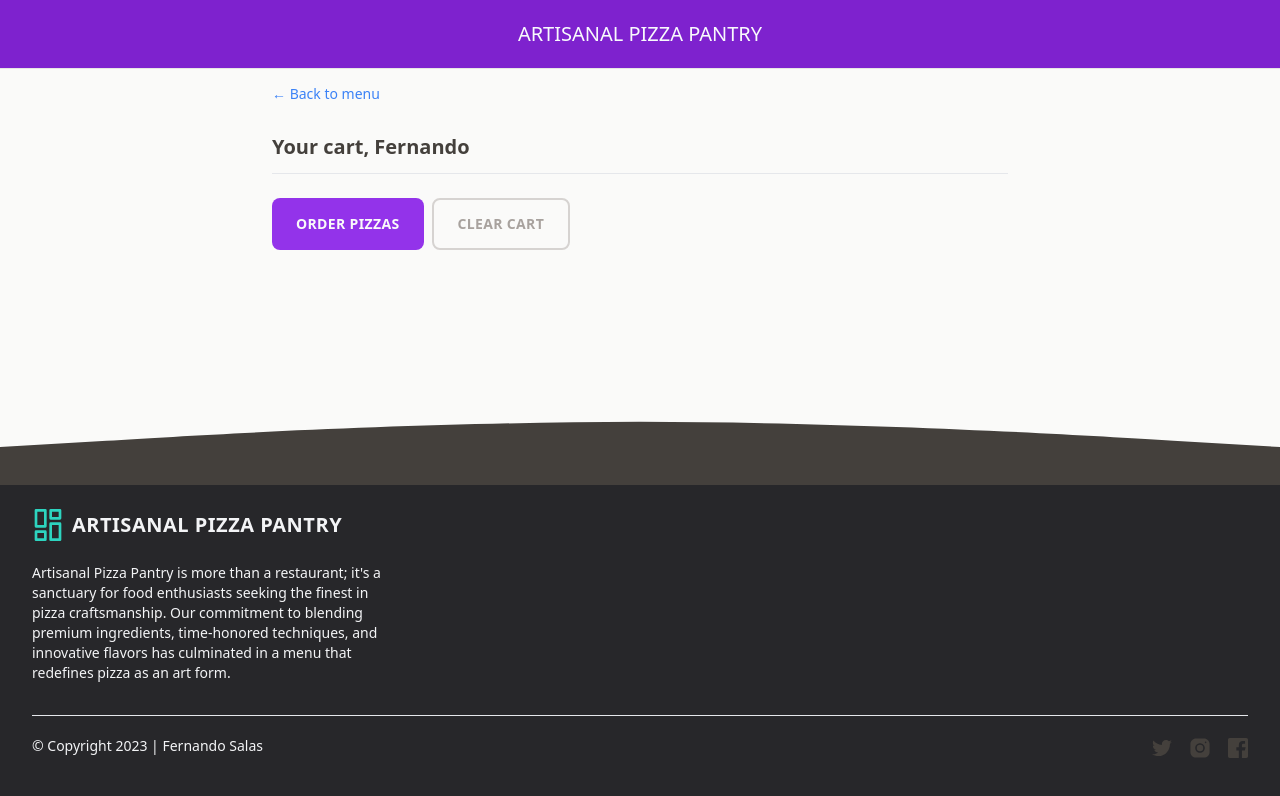
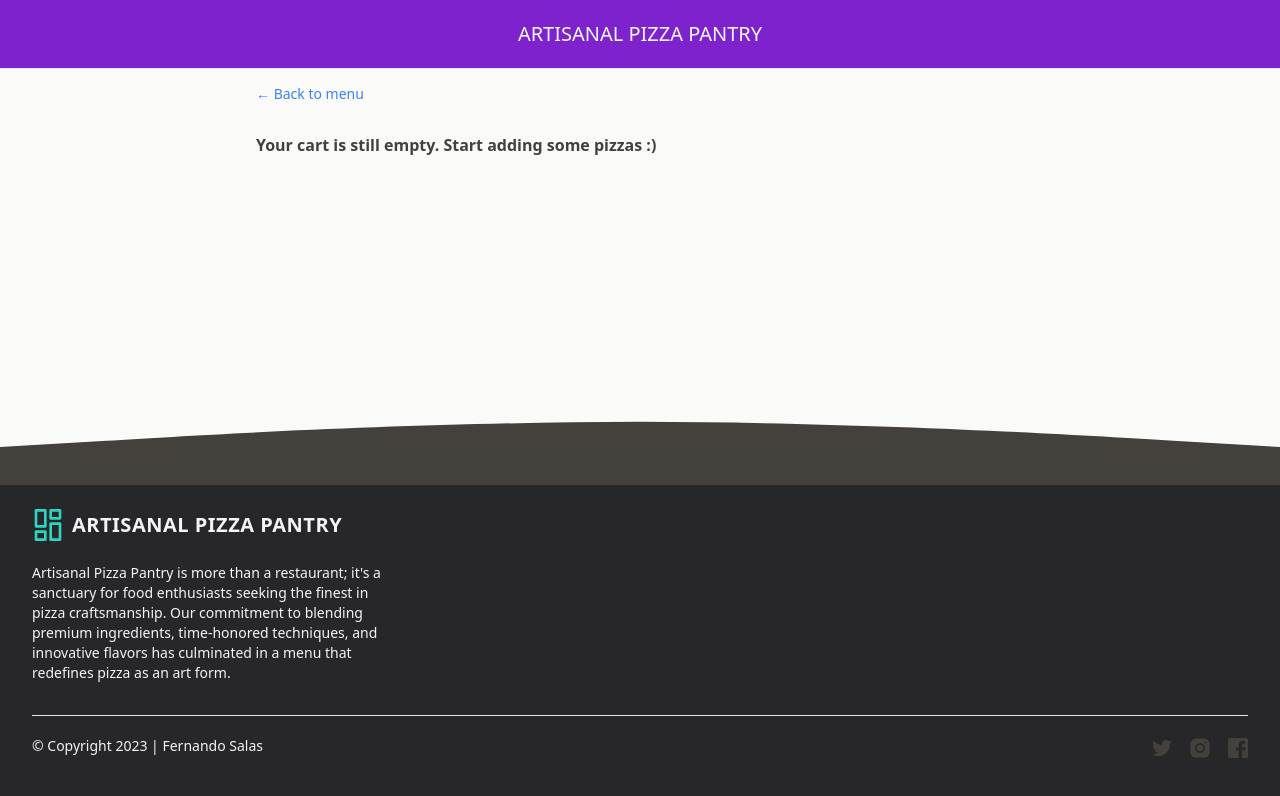
Before and after one commit to LuisSalas94/ARTISANAL-PIZZA-PANTRY-React-Pizza, a React (Vite) app: page /cart in a window 1280 px wide. Shown: the top 796 px of the page. Built offline with nearby package versions, Linux system fonts and the light colour scheme.

Commit message:
Refactor Cart and create custom hook

```diff
--- a/src/features/cart/Cart.jsx
+++ b/src/features/cart/Cart.jsx
@@ -1,12 +1,13 @@
-import { useDispatch, useSelector } from "react-redux";
 import Button from "../../ui/Button";
 import LinkButton from "../../ui/LinkButton";
 import CartItem from "./CartItem";
-import { clearCart } from "./cartSlice";
+import EmptyCart from "./EmptyCart";
+import useCartHook from "./useCartHook";
 
 const Cart = () => {
-  const cart = useSelector((state) => state.cart.cart);
-  const dispatch = useDispatch();
+  const { cart, isCartEmpty, clearCartAndToast } = useCartHook();
+
+  if (isCartEmpty) return <EmptyCart />;
 
   return (
     <div className="mx-auto max-w-3xl px-4 py-3">
@@ -23,7 +24,7 @@ const Cart = () => {
         <Button type="primary" to="/order/new">
           Order pizzas
         </Button>
-        <Button type="secondary" onClick={() => dispatch(clearCart())}>
+        <Button type="secondary" onClick={clearCartAndToast}>
           Clear cart
         </Button>
       </div>
--- a/src/features/cart/DeleteItem.jsx
+++ b/src/features/cart/DeleteItem.jsx
@@ -1,12 +1,18 @@
 import { useDispatch } from "react-redux";
 import Button from "../../ui/Button";
 import { deleteItem } from "./cartSlice";
+import { toast } from "react-toastify";
 
 const DeleteItem = ({ pizzaId }) => {
   const dispatch = useDispatch();
 
+  const onDeleteItem = () => {
+    dispatch(deleteItem(pizzaId));
+    toast.info("Pizza was removed from cart");
+  };
+
   return (
-    <Button type="small" onClick={() => dispatch(deleteItem(pizzaId))}>
+    <Button type="small" onClick={onDeleteItem}>
       Delete
     </Button>
   );
--- /dev/null
+++ b/src/features/cart/EmptyCart.jsx
@@ -0,0 +1,14 @@
+import LinkButton from "../../ui/LinkButton";
+
+const EmptyCart = () => {
+  return (
+    <div className="px4 mx-auto max-w-3xl py-3">
+      <LinkButton to="/menu">&larr; Back to menu</LinkButton>
+      <p className="mt-7 font-semibold">
+        Your cart is still empty. Start adding some pizzas :)
+      </p>
+    </div>
+  );
+};
+
+export default EmptyCart;
--- /dev/null
+++ b/src/features/cart/useCartHook.jsx
@@ -0,0 +1,23 @@
+import { useDispatch, useSelector } from "react-redux";
+import { toast } from "react-toastify";
+import { clearCart } from "./cartSlice";
+
+const useCartHook = () => {
+  const cart = useSelector((state) => state.cart.cart);
+  const dispatch = useDispatch();
+
+  const isCartEmpty = cart.length === 0;
+
+  const clearCartAndToast = () => {
+    dispatch(clearCart());
+    toast.success("Cart was cleared");
+  };
+
+  return {
+    cart,
+    isCartEmpty,
+    clearCartAndToast,
+  };
+};
+
+export default useCartHook;
```
